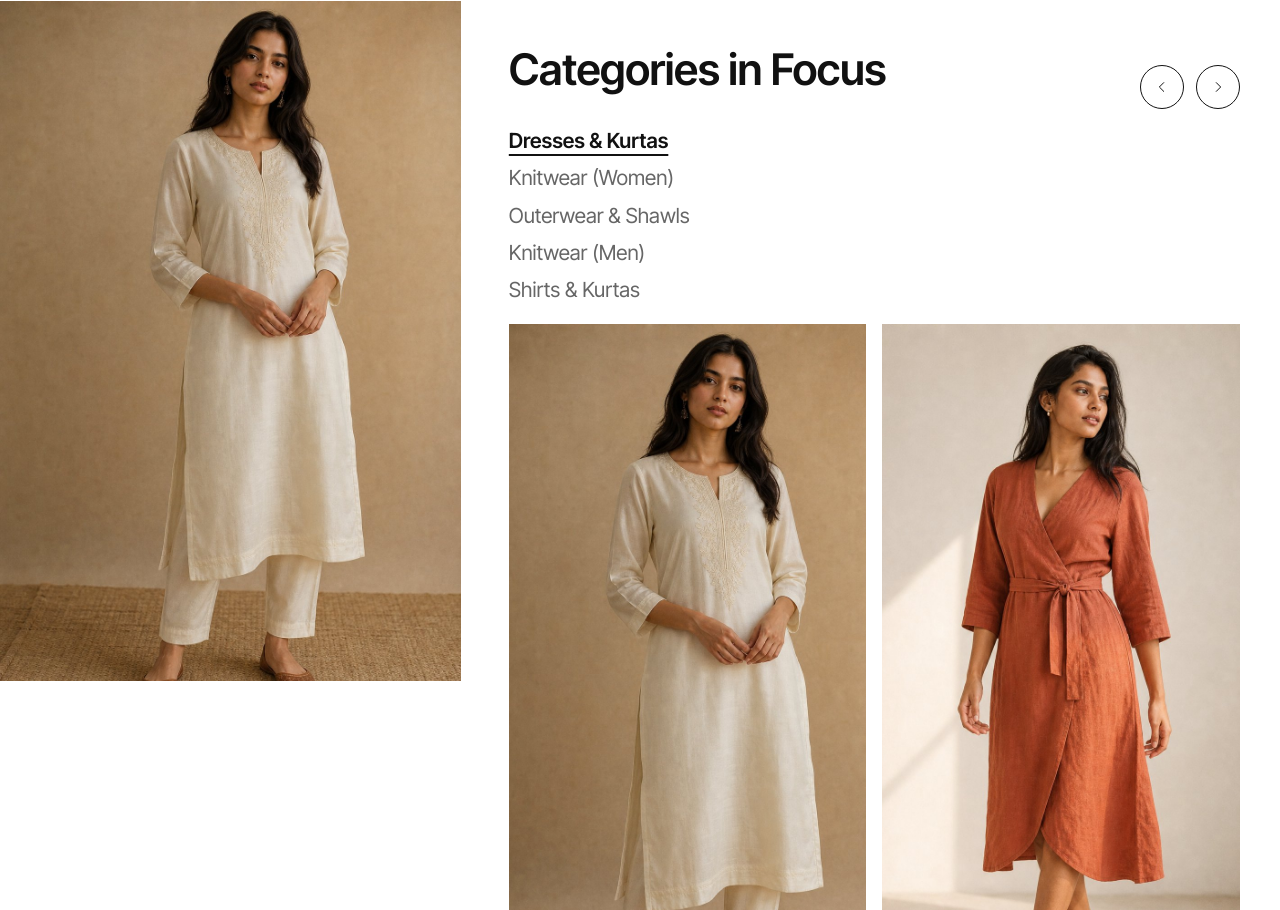
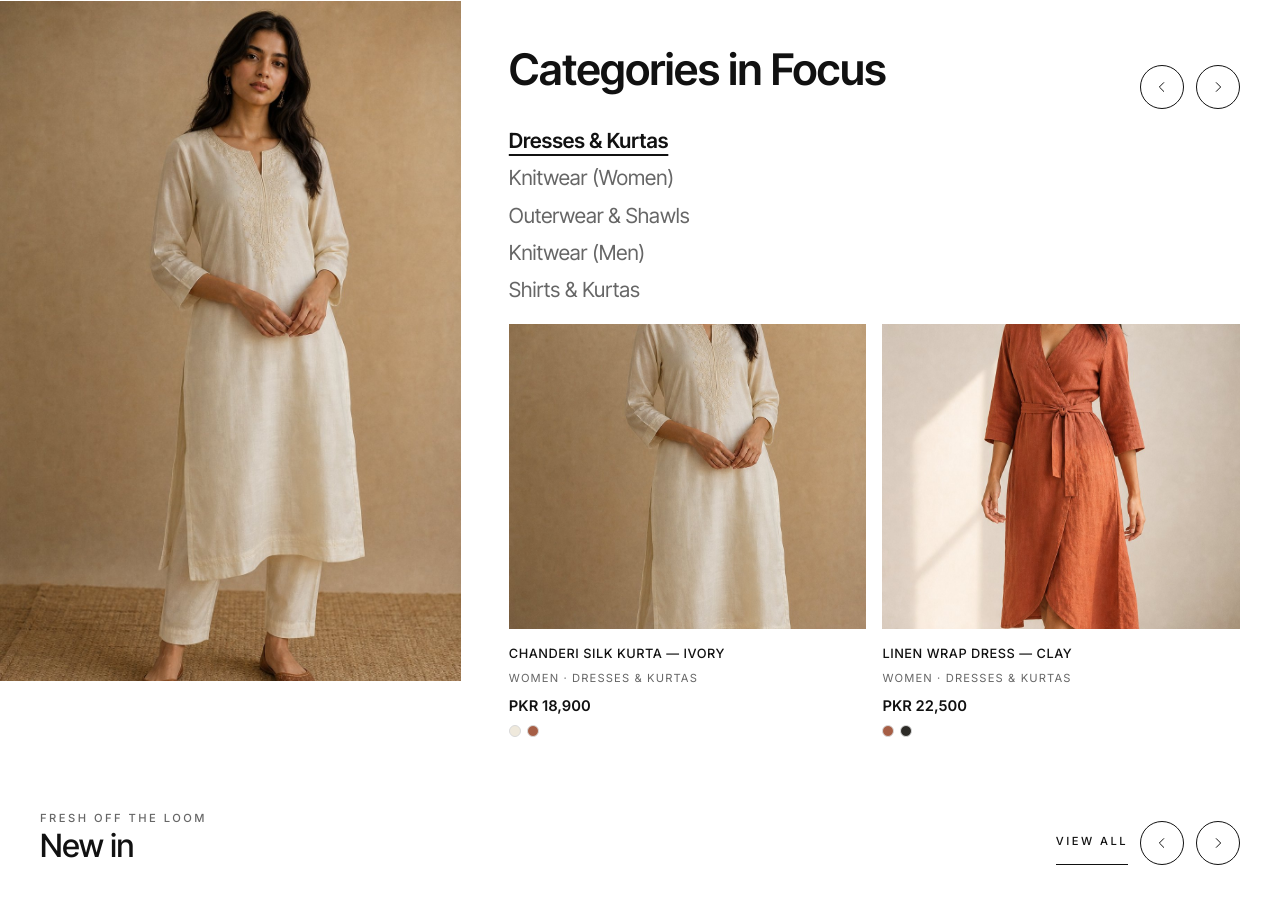
Before and after one commit to Malik-Soban-dev/AASRA, an Astro site: page / in a window 1280 px wide. Shown: the part 2583-3493 px from the top of the page. Built offline with nearby package versions, Linux system fonts and the light colour scheme; Astro itself is replaced by a stand-in of ours.

Commit message:
Categories in Focus: back to one screen, no scroll
- Section is one viewport tall again; card photos fill the height left under the list
- Left photo fills the section (no longer pinned)
- Measured: 251px photos at 1568x750, 269px at 1366x768; details inside the screen

Co-authored-by: arena-agent <297053741+arena-agent@users.noreply.github.com>

```diff
--- a/src/styles/store.css
+++ b/src/styles/store.css
@@ -898,8 +898,8 @@ main:has(> .as-home-hero) { overflow-x: clip; }
 
 /* ---- Home: Categories in Focus (reference layout: photo left, title and category list right, cards running off the right edge).
    Desktop fits one screen: the section is at least one viewport tall and the card photos take the space left under the list. ---- */
-.as-focus { display: grid; grid-template-columns: minmax(0, 36%) minmax(0, 1fr); background: var(--as-paper); }
-.as-focus-feature { position: sticky; top: 0; align-self: start; height: 100vh; height: 100svh; overflow: hidden; background: var(--as-paper); }
+.as-focus { display: grid; grid-template-columns: minmax(0, 36%) minmax(0, 1fr); background: var(--as-paper); height: 100vh; height: 100svh; min-height: 600px; overflow: hidden; }
+.as-focus-feature { position: relative; min-height: 420px; overflow: hidden; background: var(--as-paper); }
 .as-focus-feature img { position: absolute; top: 40px; left: 0; width: 100%; height: calc(100% - 120px); object-fit: cover; object-position: center top; }
 .as-focus-main { position: relative; min-width: 0; display: flex; flex-direction: column; padding: 72px 0 24px var(--as-s7); }
 .as-focus-nav { position: absolute; top: 104px; right: var(--as-gutter); display: flex; gap: var(--as-s3); }
@@ -912,16 +912,16 @@ main:has(> .as-home-hero) { overflow-x: clip; }
 }
 .as-focus-link:hover { color: var(--as-ink); }
 .as-focus-link.is-active { color: var(--as-ink); font-weight: 600; text-decoration: underline; text-underline-offset: 6px; }
-.as-focus-panels { display: flex; flex-direction: column; margin-top: var(--as-s2); }
-.as-focus-panel:not([hidden]) { display: flex; flex-direction: column; }
+.as-focus-panels { flex: 1 1 0; min-height: 0; display: flex; flex-direction: column; margin-top: var(--as-s2); }
+.as-focus-panel:not([hidden]) { flex: 1 1 0; min-height: 0; display: flex; flex-direction: column; }
 .as-focus-track {
-  display: grid; grid-auto-flow: column; grid-auto-columns: minmax(330px, 380px); gap: 16px;
+  flex: 1 1 0; min-height: 0; display: grid; grid-auto-flow: column; grid-auto-columns: minmax(330px, 380px); gap: 16px;
   overflow-x: auto; overflow-y: hidden; scroll-snap-type: x mandatory; padding: var(--as-s2) var(--as-gutter) 0 0;
   scrollbar-width: none; -ms-overflow-style: none;
 }
 .as-focus-track::-webkit-scrollbar { display: none; }
 .as-focus-card { display: flex; flex-direction: column; min-height: 0; gap: 4px; color: var(--as-ink); text-decoration: none; scroll-snap-align: start; min-width: 0; }
-.as-focus-img { height: 700px; position: relative; overflow: hidden; background: #efefef; }
+.as-focus-img { flex: 1 1 0; min-height: 140px; position: relative; overflow: hidden; background: #efefef; }
 .as-focus-img img { position: absolute; inset: 0; width: 100%; height: 100%; object-fit: cover; display: block; transition: transform 0.5s ease; }
 .as-focus-card:hover .as-focus-img img { transform: scale(1.03); }
 .as-focus-name { margin-top: 10px; font-size: 0.8rem; font-weight: 500; letter-spacing: 0.04em; text-transform: uppercase; }
@@ -930,7 +930,7 @@ main:has(> .as-home-hero) { overflow-x: clip; }
 .as-focus-swatches { display: flex; gap: 6px; margin-top: 2px; }
 .as-focus-swatches i { width: 12px; height: 12px; border-radius: 50%; border: 1px solid #d9d9d9; display: inline-block; }
 @media (max-width: 720px) {
-  .as-focus { grid-template-columns: 1fr; }
+  .as-focus { grid-template-columns: 1fr; height: auto; min-height: 0; overflow: visible; }
   .as-focus-nav { display: none; }
   .as-focus-feature { position: relative; top: auto; height: auto; }
   .as-focus-feature { min-height: 0; aspect-ratio: 4 / 5; }
```
